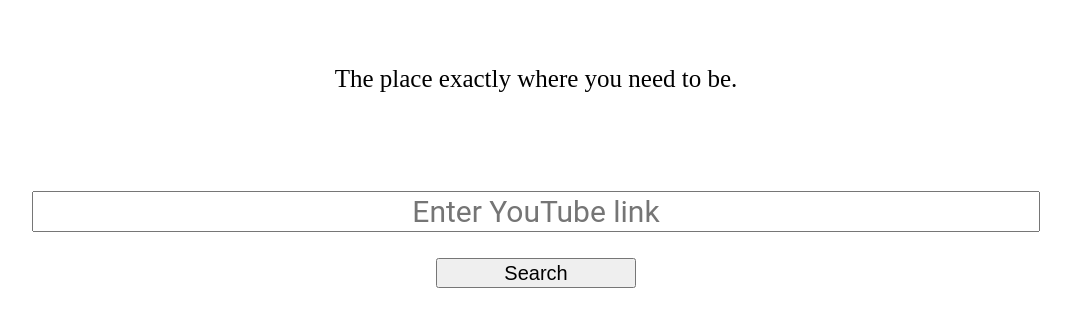
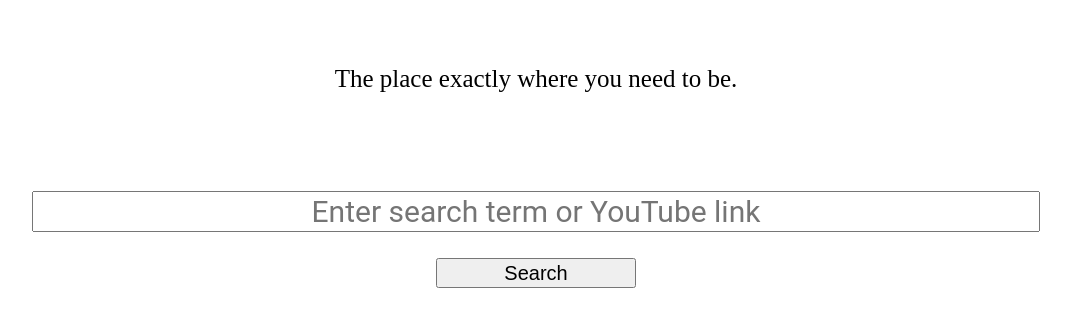
Before and after one commit to SL-Pirate/ytd-web, a Flask app: page / in a window 1280 px wide. Shown: the part 256-583 px from the top of the page, without its empty margins (104-1175 px from the left). Run offline with Flask 3, Linux system fonts and the light colour scheme.

Commit message:
added ability to search videos with simple searhc terms with youtube data api

```diff
--- a/main.py
+++ b/main.py
@@ -8,11 +8,10 @@
 import os
 from time import sleep
 import threading
+import requests
+from search_result import SearchResult
 
 app = Flask(__name__)
-
-cmd("which python", shell=True)
-
 
 #### CONFIG VARIABLES ####
 # Maximum number of videos that can exists.
@@ -23,7 +22,8 @@
 # This value should be set depending on the usage and the disk space capabilities.
 keep_time = 1
 
-
+# your google API key for accessing youtube data api
+googleApiKey = "AIzaSyAFWTN9fJYm6AkwqR4YBkUgVmPv5ye9-P8"
 ############################
 
 
@@ -169,6 +169,48 @@
     except FileNotFoundError as e:
         return render_template("went_wrong.html", exception=e)
 
+# _____________________Search Video Page____________________
+
+@app.route("/browse")
+def browse():
+    # try:
+        # Getting user's region code
+        region_code = "US" # defaulting to US
+        user_ip = request.remote_addr
+        try:
+            location_response = requests.get(f"https://ipinfo.io/{user_ip}/json")
+            if location_response:
+                region_code = location_response.json()['country']
+        except Exception:
+            pass
+        request_url = f"https://youtube.googleapis.com/youtube/v3/search?part=id%2Csnippet&maxResults=5&q={session['search_term']}&regionCode={region_code}&type=video&key={googleApiKey}"
+        response = requests.get(request_url)
+        if response:
+            result = response.json()
+            # print(result)
+
+            # decoding the json
+            search_results = result['items']
+            search_result_objs = list()
+            for search_result in search_results:
+                search_result_objs.append(SearchResult(
+                    search_result['id']['videoId'],
+                    search_result['snippet']['title'],
+                    # description=search_result['snippet']['description'],
+                    thumbnail_link=search_result['snippet']['thumbnails']['high']['url'],
+                    channel_name=search_result['snippet']['channelTitle']
+                ))
+
+            print(search_result_objs)
+            return render_template("browse.html", search_term=session['search_term'], results=search_result_objs)
+        else:
+            # return redirect("/Error")
+            pass
+    # except Exception as e:
+    #     try:
+    #         return redirect(url_for("/Error2", error_code=e))
+    #     except Exception:
+    #         return redirect("/Error")
 
 # _____________________HOME PAGE___________________________
 
@@ -183,6 +225,15 @@
         else:
             session['yt_link'] = yt_link
             return redirect("/select")
+    elif request.method == "GET":
+        try:
+            yt_link = request.args.get('link')
+            if yt_link == None or yt_link == "":
+                return render_template("index.html")
+            session['yt_link'] = yt_link
+            return redirect("/select")
+        except ValueError:
+            return render_template("index.html")
     else:
         return render_template("index.html")
 
@@ -191,8 +242,8 @@
     return render_template("error.html")
 
 @app.route("/Error2")
-def went_wrong():
-    return render_template("error2.html")
+def went_wrong(error_code):
+    return render_template("error2.html", error_code=error_code)
 
 @app.route("/select")
 def select():
@@ -200,12 +251,14 @@
         try:
             return render_template("select.html", vid_tit=downloader()[0], vid_img=downloader()[1], buttons=downloader()[2], buttons_aud=downloader()[3])
         except RegexMatchError:
-            return redirect("/Error")
-        except TypeError:
-            return redirect("/Error2")
+            session['search_term'] = session['yt_link']
+            return redirect("/browse")
+        except Exception as e:
+            # return redirect("/Error2", error_code=e)
+            pass
     else:
         return redirect("/main")
 
 if __name__ == "__main__":
     app.secret_key = 'DqdZrlQE+hyrg?SSEn@N0jPb8/>&`7'
-    app.run(debug=True, host='0.0.0.0')
+    app.run(debug=False)
--- a/templates/error2.html
+++ b/templates/error2.html
@@ -5,6 +5,10 @@
     </head>
     <body>
         <p>Something went wrong. Please check the URL and try again in a moment</p>
+        <p>This is what went wrong:</p>
+        <ul><li>
+            <p style="color: red;">{{error_code}}</p>
+        </li></ul>
         <br>
         <a href="{{url_for('home')}}">home</a>
     </body>
--- a/templates/index.html
+++ b/templates/index.html
@@ -13,7 +13,7 @@
         <br>
         <div>
             <form action="/main" method="POST">
-                <input class=searchbar placeholder="Enter YouTube link" name="link" type="url">
+                <input class=searchbar placeholder="Enter search term or YouTube link" name="link">
             <br>
             <input class=bttons type="submit" value="Search">
             </form>
```
Also changed, not shown: README.md.
